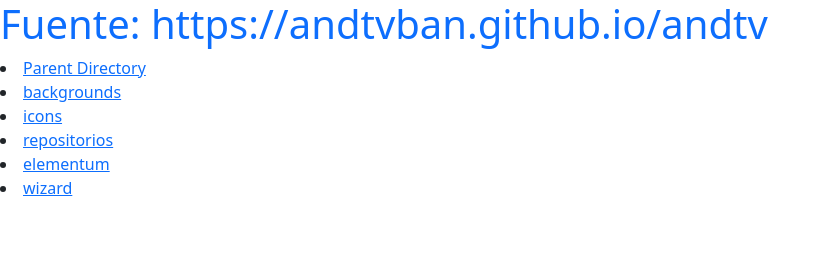
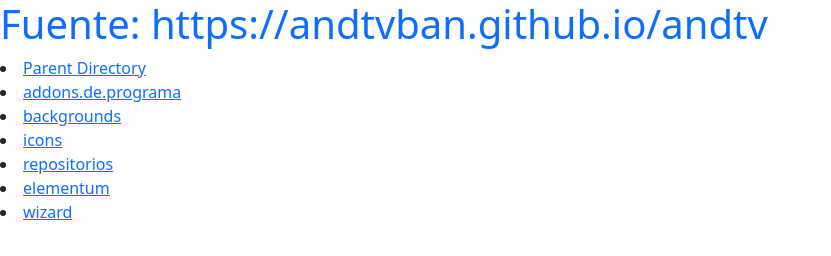
Before and after one commit to tvbandteam/tvband.github.io, a plain HTML site: page tvband/index.html in a window 1280 px wide. Shown: the whole page, without its empty margins (0-831 px from the left). Drawn offline with nearby package versions, Linux system fonts and the light colour scheme.

Commit message:
Update index.html

```diff
--- a/tvband/index.html
+++ b/tvband/index.html
@@ -11,7 +11,7 @@
   </head>
   <body>
     <li><a href="/">Parent Directory</a></li>
-    <!--<li><a href="https://andtvban.github.io/tvban/addons.de.programa/tvban">addons.de.programa/tvban</a></li>-->
+    <li><a href="addons.de.programa/">addons.de.programa</a></li>
     <!--<li><a href="https://andtvban.github.io/tvban/addons.de.programa/">tvban/apk</a></li>-->
     <li><a href="backgrounds/">backgrounds</a></li>
     <li><a href="https://andtvban.github.io/andtv/icons/">icons</a></li>
```
